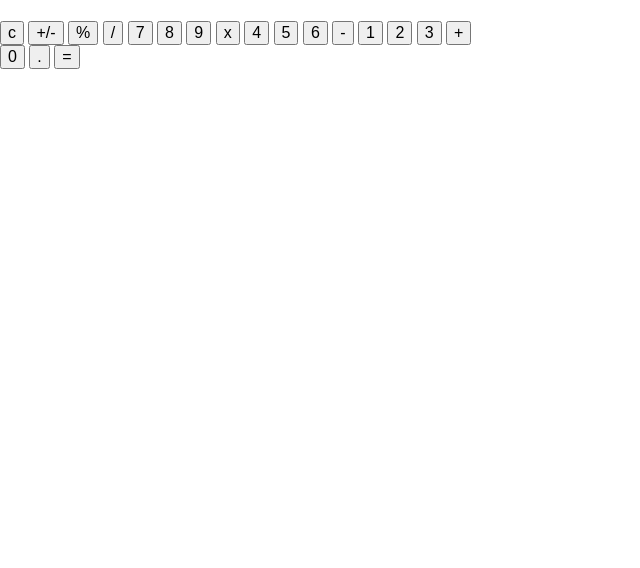
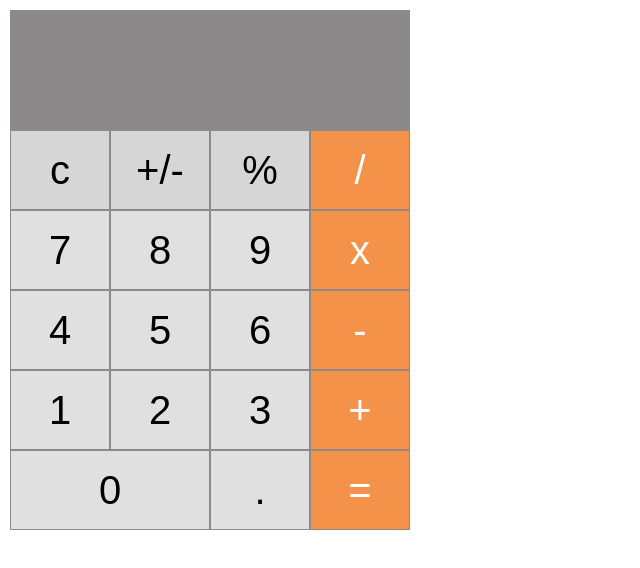
Before and after one commit to wilson-portillo/icalculator, a plain HTML site: page index.html in a window 1280 px wide. Shown: the whole page, without its empty margins (0-640 px from the left). Drawn offline with nearby package versions, Linux system fonts and the light colour scheme.

Commit message:
Update index.html

```diff
--- a/index.html
+++ b/index.html
@@ -9,7 +9,7 @@
 
 		<!-- external CSS link -->
 		<link rel="stylesheet" href="css/normalize.css">
-		<link rel="stylesheet" href="css/style.sass">
+		<link rel="stylesheet" href="css/style.css">
 
 
 	</head>
```
